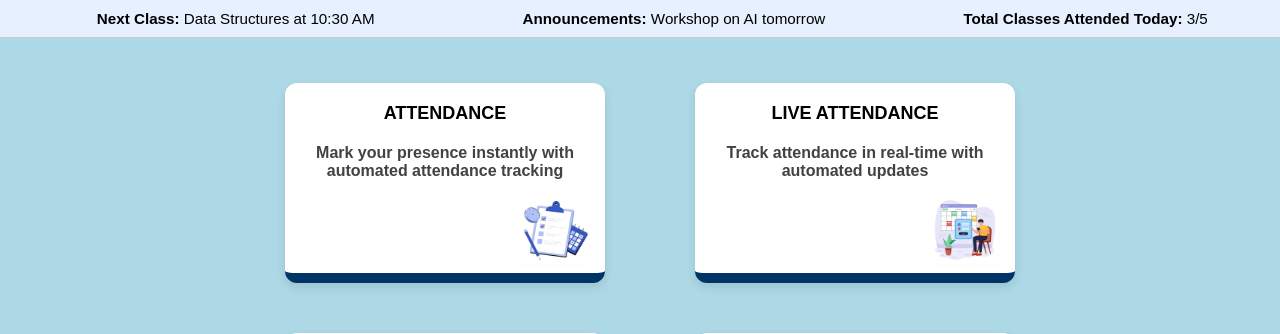
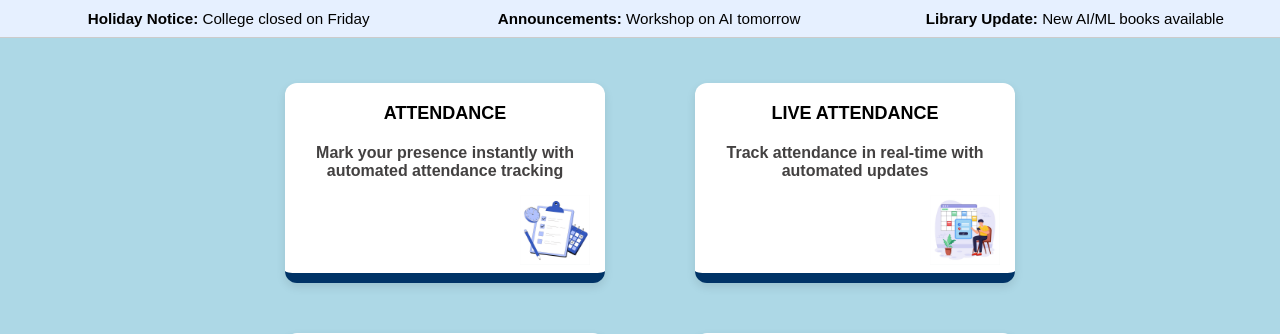
Before and after one commit to Nisha-M-A/sih_project, a Node server app: page /fake in a window 1280 px wide. Shown: the part 60-394 px from the top of the page. Run offline with Node 20, Linux system fonts and the light colour scheme; some libraries are stand-ins or nearby versions.

Commit message:
slight changes

```diff
--- a/views/home_page.ejs
+++ b/views/home_page.ejs
@@ -33,9 +33,9 @@
         </div>
     </header>
         <section class="info-ribbon">
-            <p><strong>Next Class:</strong> Data Structures at 10:30 AM</p>
+            <p><strong>Holiday Notice:</strong> College closed on Friday</p>
             <p><strong>Announcements:</strong> Workshop on AI tomorrow</p>
-            <p><strong>Total Classes Attended Today:</strong> 3/5</p>
+            <p><strong>Library Update:</strong> New AI/ML books available</p>
         </section>
 <main class="home_container">
     <div class="button_row1">
--- a/views/home_page_2.ejs
+++ b/views/home_page_2.ejs
@@ -19,7 +19,7 @@
                 <i class="fas fa-bell"></i>
                 <span class="badge">1</span>
                 <div class="noti-dropdown">
-                    <p><strong>Class Update:</strong>Class at 1:00 PM monday has been cancelled . you have free slot at that time</p>
+                    <p><strong>Class Update:</strong>Class at 1:00 PM monday has been cancelled</p>
             </div>
             </div>
             <div class="profile-dropdown">
@@ -33,9 +33,9 @@
         </div>
     </header>
         <section class="info-ribbon">
-            <p><strong>Next Class:</strong> Data Structures at 10:30 AM</p>
+            <p><strong>Holiday Notice:</strong> College closed on Friday</p>
             <p><strong>Announcements:</strong> Workshop on AI tomorrow</p>
-            <p><strong>Total Classes Attended Today:</strong> 3/5</p>
+            <p><strong>Library Update:</strong> New AI/ML books available</p>
         </section>
 <main class="home_container">
     <div class="button_row1">
--- a/views/suggestions_tasks.ejs
+++ b/views/suggestions_tasks.ejs
@@ -28,6 +28,9 @@
     .task p{ margin:0; color:var(--muted); font-size:13px; }
     pre{ background:#0f172a; color:#e6eef8; padding:12px; border-radius:8px; overflow:auto; margin-top:8px; }
     @media (max-width:520px){ .options{ grid-template-columns:1fr; } }
+    button:hover {
+      background: #094fae;
+    }
   </style>
 </head>
 <body>
```
